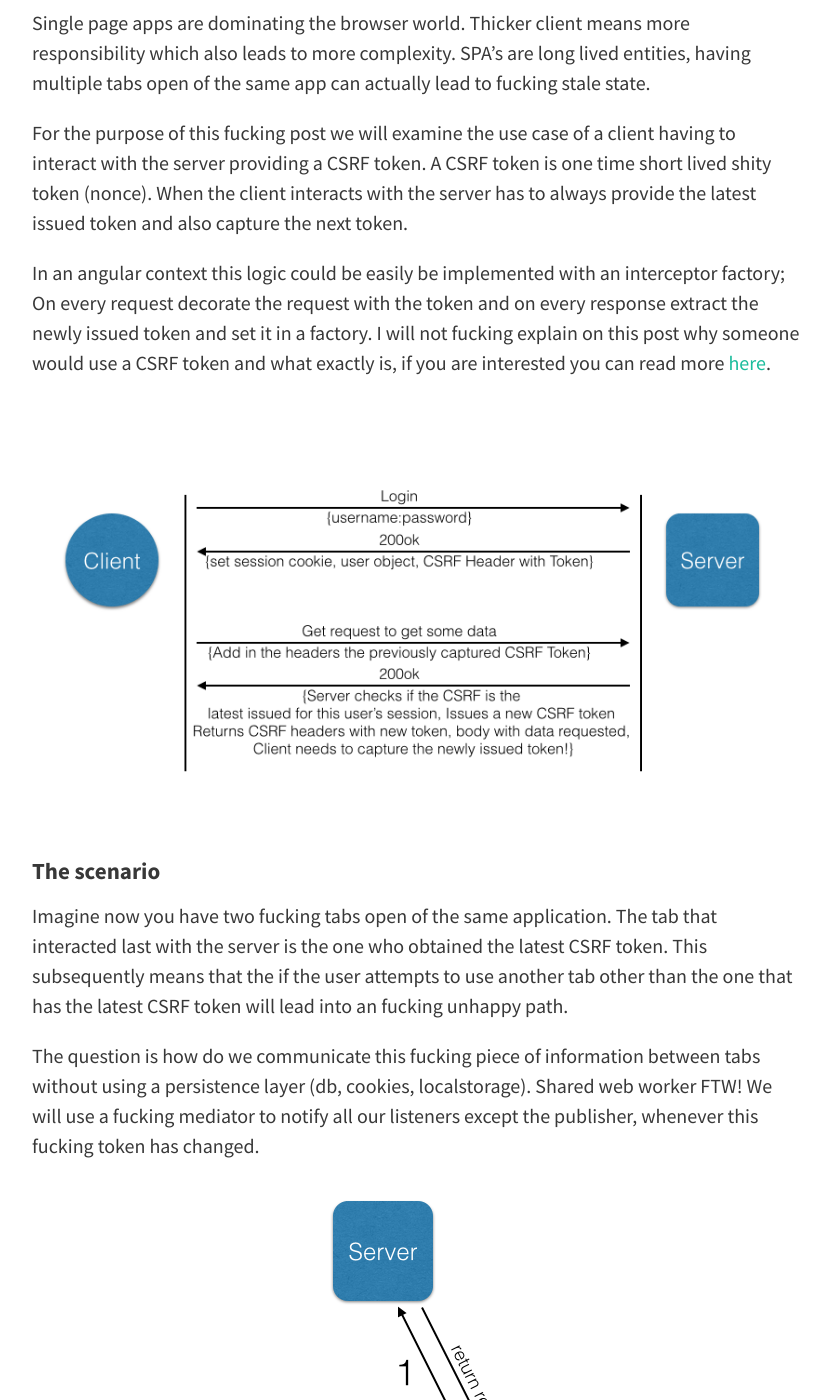
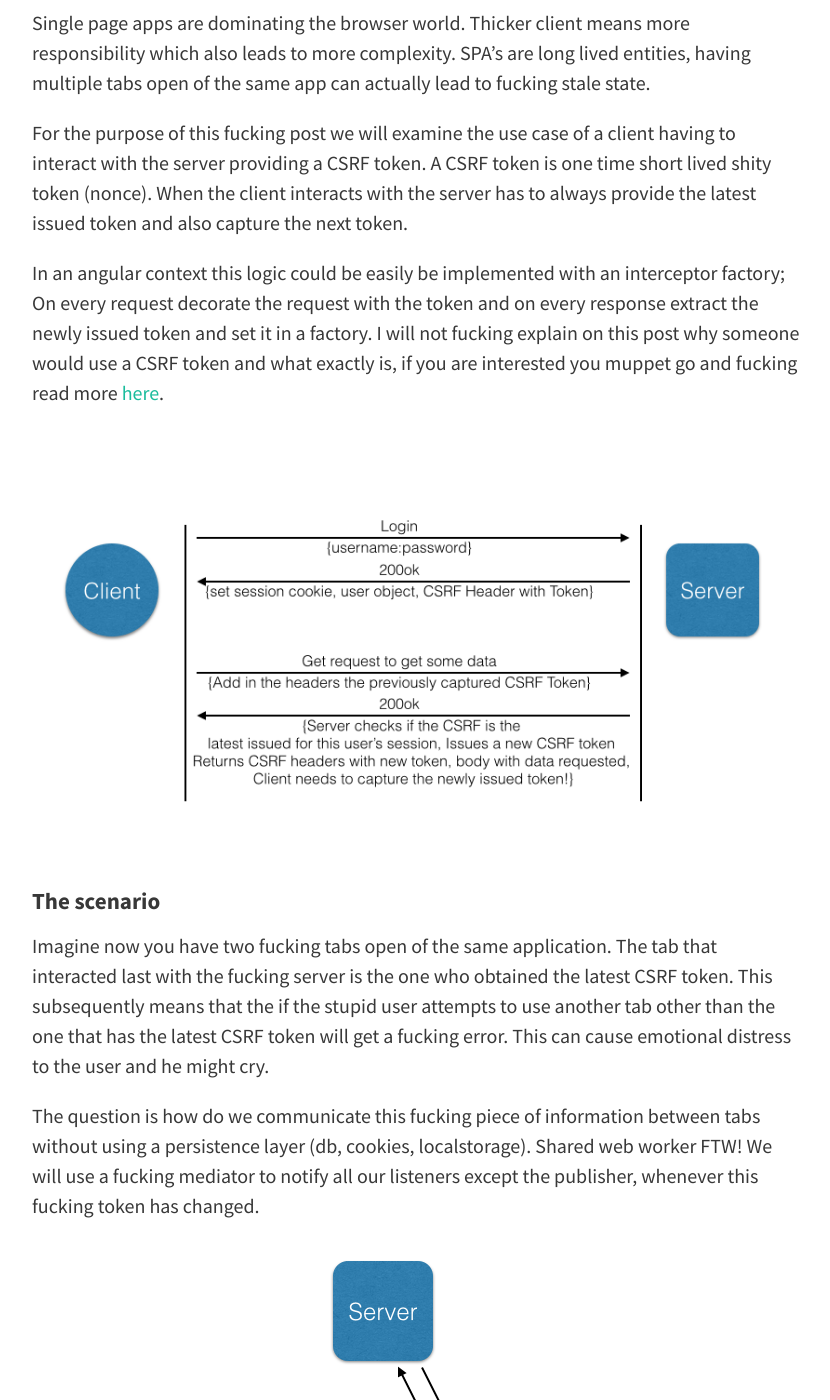
Before and after one commit to webdevandshit/webdevandshit.github.io, a Jekyll site: the page built from _posts/2015-09-03-share-data-with-between-tabs-using-a-shared-web-worker.md, in a window 1280 px wide and 1400 px high, scrolled down 419 px. Shown: the whole window, without its empty margins (224-1054 px from the left). Built offline with Jekyll 4.4.1, drawn with Linux system fonts in a browser that asks for light colours; nearby versions of some CDN libraries.

Commit message:
more prolific

```diff
--- a/_posts/2015-09-03-share-data-with-between-tabs-using-a-shared-web-worker.md
+++ b/_posts/2015-09-03-share-data-with-between-tabs-using-a-shared-web-worker.md
@@ -13,15 +13,14 @@ provide the latest issued token and also capture the next token.
 
 In an angular context this logic could be easily be implemented with an interceptor factory; On every request decorate
 the request with the token and on every response extract the newly issued token and set it in a factory.
-I will not fucking explain on this post why someone would use a CSRF token and what exactly is, if you are interested you can read
-more [here](https://www.owasp.org/index.php/Cross-Site_Request_Forgery_(CSRF)_Prevention_Cheat_Sheet).
+I will not fucking explain on this post why someone would use a CSRF token and what exactly is, if you are interested you muppet go and fucking read more [here](https://www.owasp.org/index.php/Cross-Site_Request_Forgery_(CSRF)_Prevention_Cheat_Sheet).
 
 ![alt text](/blog/img/CSRF.png "Fucking CSRF diagram")
 
 #### The scenario
-Imagine now you have two fucking tabs open of the same application. The tab that interacted last with the server
-is the one who obtained the latest CSRF token. This subsequently means that the if the user attempts to use another tab
-other than the one that has the latest CSRF token will lead into an fucking unhappy path.
+Imagine now you have two fucking tabs open of the same application. The tab that interacted last with the fucking server
+is the one who obtained the latest CSRF token. This subsequently means that the if the stupid user attempts to use another tab
+other than the one that has the latest CSRF token will get a fucking error. This can cause emotional distress to the user and he might cry.
 
 The question is how do we communicate this fucking piece of information between tabs without using a persistence layer
 (db, cookies, localstorage). Shared web worker FTW! We will use a fucking mediator to notify all our listeners
```
